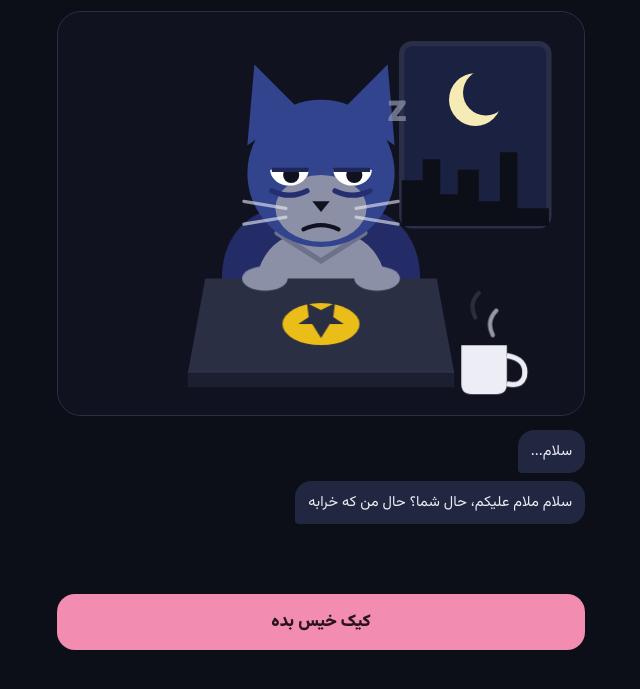
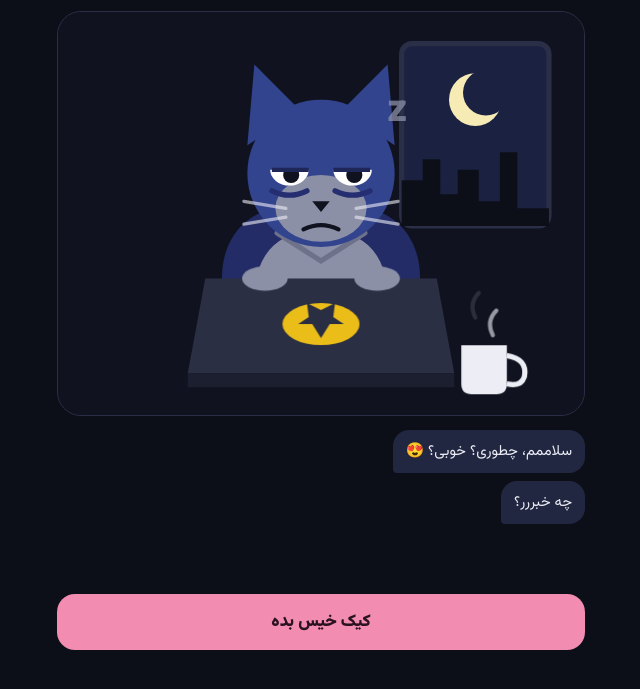
Before and after one commit to todos125m/batcat, a plain HTML site: page cake/index.html in a window 1280 px wide. Shown: the part 95-784 px from the top of the page, without its empty margins (319-959 px from the left). Drawn offline with Linux system fonts and the light colour scheme.

Commit message:
Friendly emoji dialogue
Co-Authored-By: Claude Sonnet 5.5 <noreply@anthropic.com>

```diff
--- a/cake/index.html
+++ b/cake/index.html
@@ -200,15 +200,13 @@
   var OWNER_USERNAME='';
 
   var lines=[
-    {t:'سلام...'},
-    {t:'سلام ملام علیکم، حال شما؟ حال من که خرابه'},
-    {t:'من بتمنم. تمام شب گاتهام رو نجات دادم، جوکر رو سه بار گرفتم، دو بار فرار کرد'},
-    {t:'الان هم دارم گزارشی می‌نویسم که هیچکس نمی‌خونه'},
-    {t:'یه چیزی یادمه: یه بار یه کیک خیس انداختی تو صورت هولسون. قول دادی دیگه نکنی'},
-    {t:'قبول، قول قوله. ولی من گناه دارم، یه کیک خیس بده جبران شه',ask:1},
-    {t:'کیک خیس من کو؟ یه کیکم بده، خیلی گناه دارم، آخه آخه؟',ask:1}
+    {t:'سلاممم، چطوری؟ خوبی؟ 😍'},
+    {t:'چه خبررر؟'},
+    {t:'گفتم هم یه حالی ازت بپرسم، هم یه پیگیری کوچولو بابت کیک خیس داشته باشم 😂'},
+    {t:'آخه کیک خیس خیلی بدجور هوسمه و منم چشم‌انتظارشم! 🥹🍰',ask:1},
+    {t:'کیک خیس من کو؟ یه کیکم بده، خیلی گناه دارم، آخه آخه؟ 🥺',ask:1}
   ];
-  var again=['کیک خیس من کو؟ آلفرد هم نداره','آخه... آخه؟','من گناه دارم آخه، آخه؟','یه کیک واسه من زیاده مگه؟ برای جوکر زیاد بود؟','آلفرد گفت از تو بخوام. تو هم نداری؟','دارم از گرسنگی ماسکم شل می‌شه','خسته‌م... کیک خیس...'];
+  var again=['کیک خیس من کو؟ 🥹🍰','آخه... آخه؟ 🥺','من گناه دارم آخه، آخه؟ 😭','یه کیک واسه من زیاده مگه؟ 🍰','چشم‌انتظارم‌ها! کیک خیس... 😍','فقط یه کیک خیس، قول می‌دم نندازم تو صورت کسی 😂'];
   var quips=['نه نه، اول کیک بده!','لغو؟ من لغو نمی‌شم، من بتمنم.','دستت کنده! حتی جوکر هم سریع‌تر می‌گیره.','گاتهام منتظره، تو می‌خوای بری؟','اینجا بمون. من گناه دارم.','تو سایه‌ها گم شدم.','عدالت لغو نمی‌شه.','آلفرد گفت اجازه نده!','فکر کردی؟ شب‌ها شغلم همینه.','آخرین بار بود، قول می‌دم. قول بتمنی.'];
   var glad=['خیسه! بهترین کیک این ماه، بعد از کیک هولسون','به رابین نگو که کیک خوردم','دمت گرم! ماسکم دوباره سفت شد','حتی بتمن هم کیک می‌خواد، حتی خیسش','آلفرد: «آقا کیک؟!» من: «ساکت»'];
 
```
